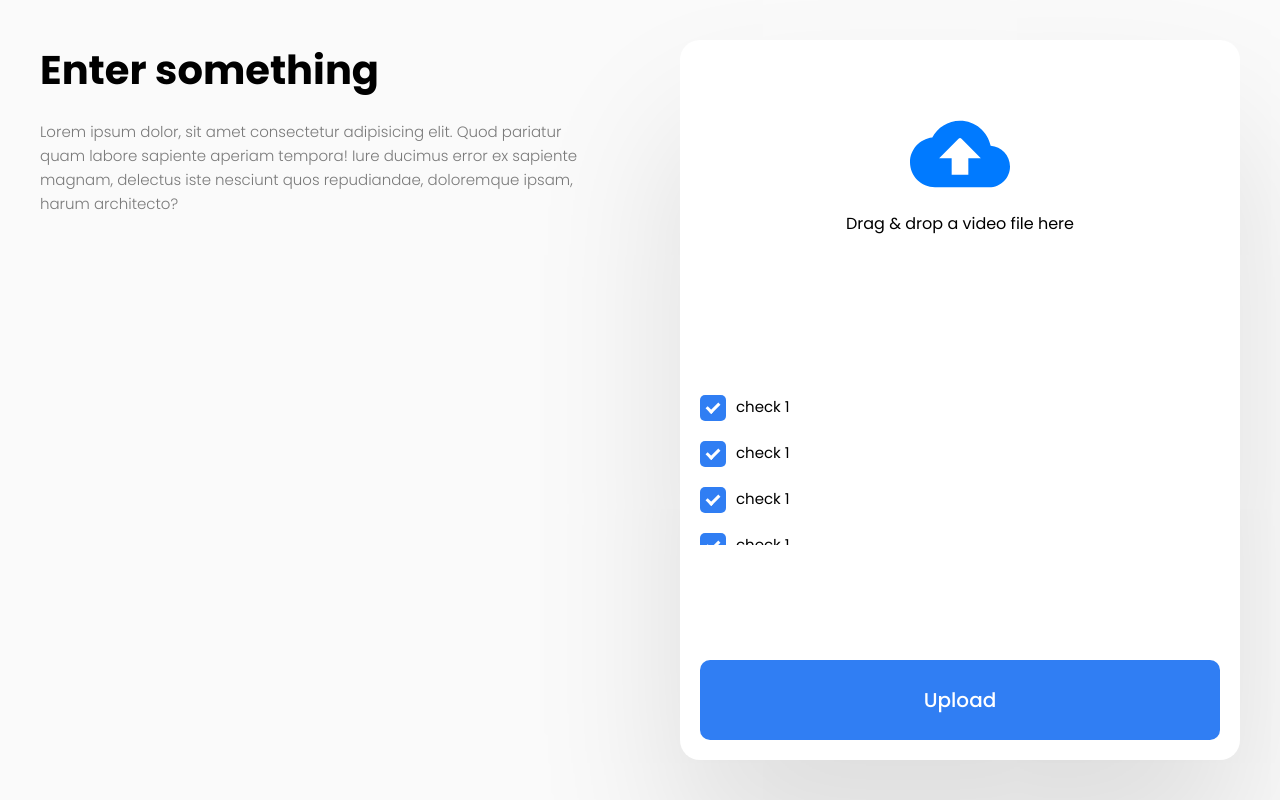
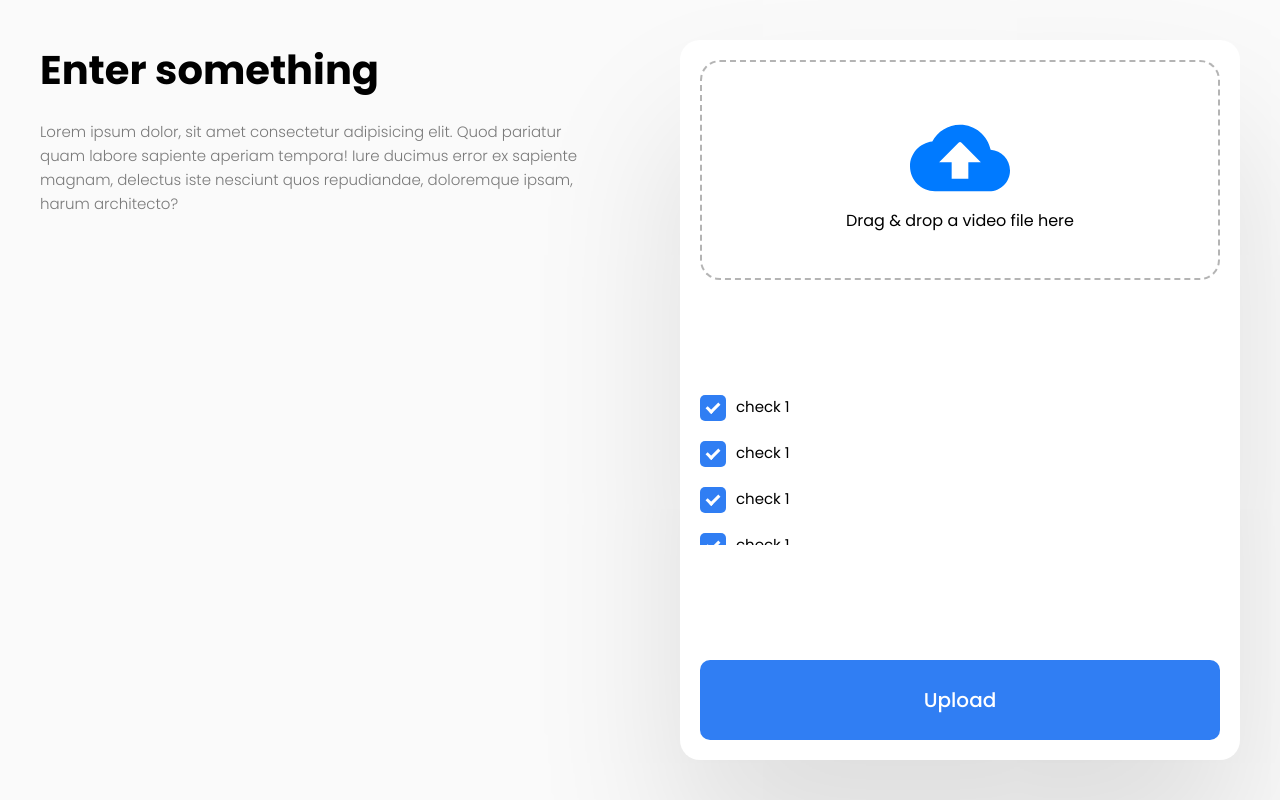
Before and after one commit to Abhinav-K-E/intel_hack, a React (Vite) app: page / in a window 1280 px wide. Built offline with nearby package versions, Linux system fonts and the light colour scheme.

Commit message:
upload-fix

```diff
--- a/src/App.css
+++ b/src/App.css
@@ -71,18 +71,26 @@
   padding: 20px;
   gap: 20px;
   flex-grow: 1;
+
 }
 
 .upload-preview {
   width: 100%;
   min-height: 220px;
   border-radius: 20px;
+}
+
+.upload-preview-grp{
+  width: 100%;
+  height: 100%;
   display: flex;
   align-items: center;
   justify-content: center;
   text-align: center;
   flex-direction: column;
   cursor: pointer;
+  border: 2px dashed #3333335d;
+  border-radius: 20px;
 }
 
 .video-preview{
--- a/src/App.jsx
+++ b/src/App.jsx
@@ -38,7 +38,7 @@ const App = () => {
                 </video>
               </div>
             ) : (
-              <div {...getRootProps()}>
+              <div {...getRootProps()} className='upload-preview-grp'>
                 <input {...getInputProps()} />
                 <svg
                   xmlns='http://www.w3.org/2000/svg'
```
